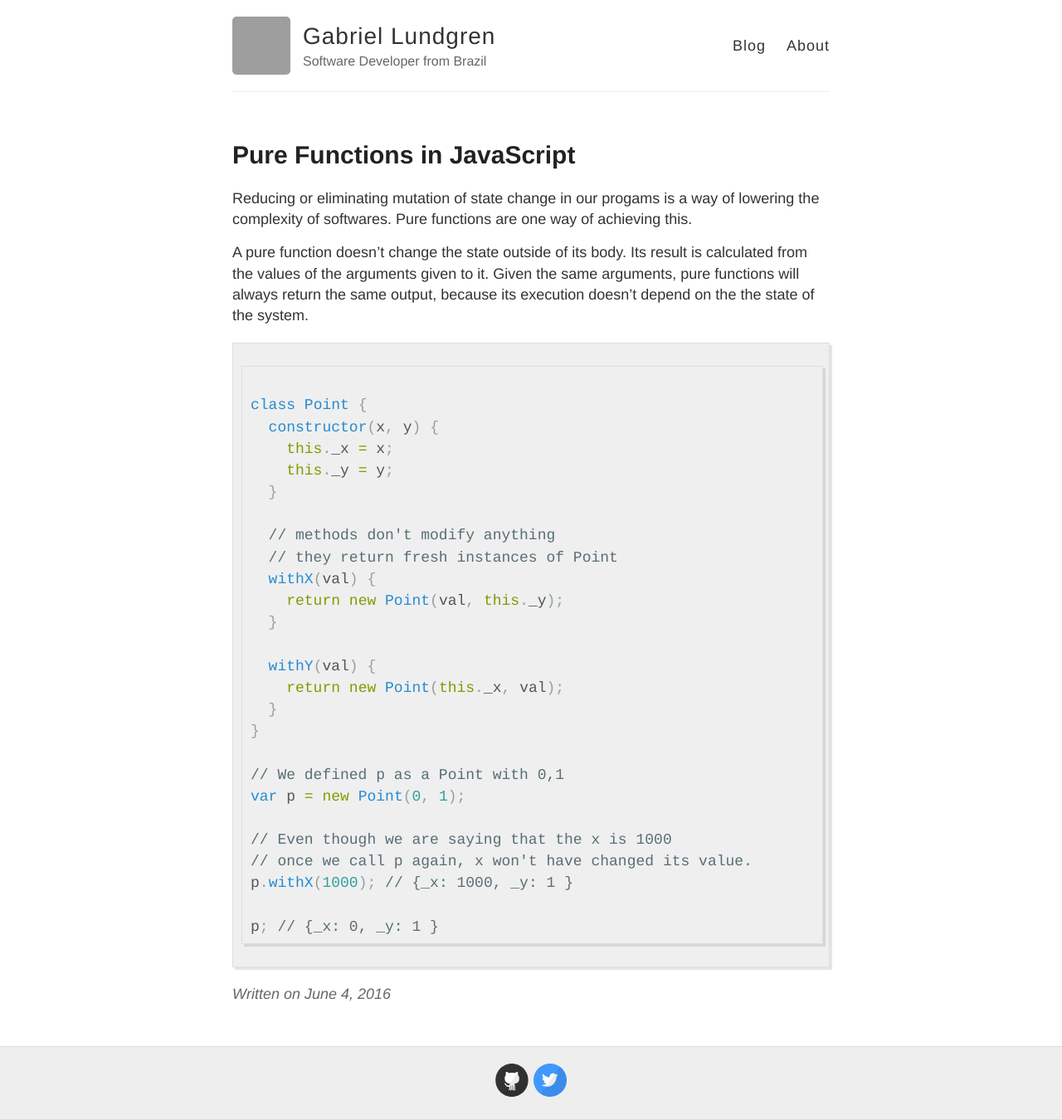
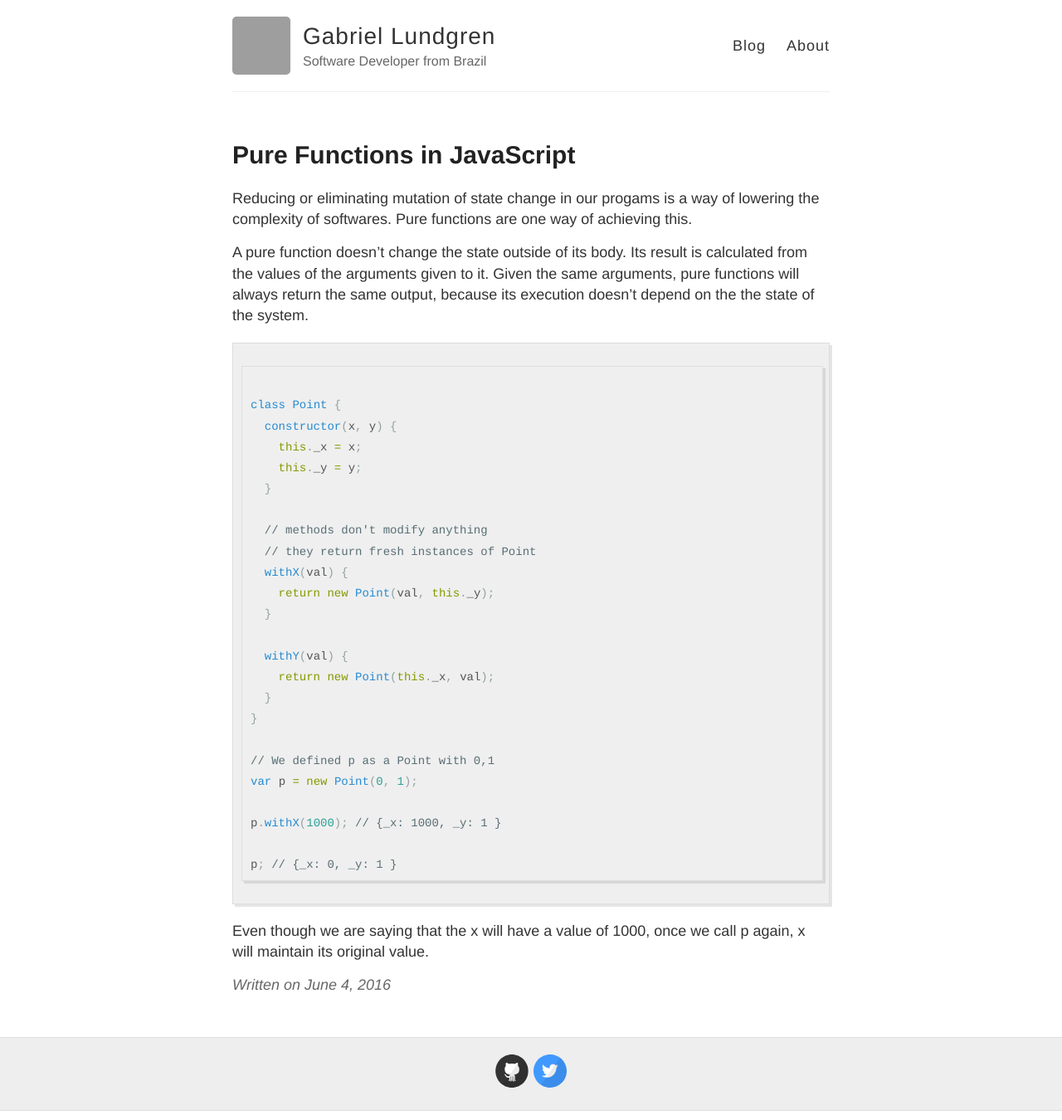
Before and after one commit to glundgren93/glundgren93.github.io, a Jekyll site: the page built from _posts/2016-6-4-Pure-Functions.md, in a window 1280 px wide. Shown: the whole page at 83% size. Built offline with Jekyll 4.4.1, drawn with Linux system fonts in a browser that asks for light colours; comment, search, counter and statistics services are not loaded; grey boxes are pictures that could not be loaded.

Commit message:
some adjustments

````diff
--- a/_posts/2016-6-4-Pure-Functions.md
+++ b/_posts/2016-6-4-Pure-Functions.md
@@ -30,9 +30,9 @@ class Point {
 // We defined p as a Point with 0,1
 var p = new Point(0, 1);
 
-// Even though we are saying that the x is 1000
-// once we call p again, x won't have changed its value.
 p.withX(1000); // {_x: 1000, _y: 1 }
 
 p; // {_x: 0, _y: 1 }
 ```
+
+Even though we are saying that the x will have a value of 1000, once we call p again, x will maintain its original value.
--- a/_sass/_highlights.scss
+++ b/_sass/_highlights.scss
@@ -12,6 +12,7 @@
 
 code {
   font-family:'Bitstream Vera Sans Mono','Courier', monospace;
+  font-size: 14px !important;
 }
 
 .highlight .c { color: #586E75 } /* Comment */
````
Also changed, not shown: _posts/2016-6-2-First-Class-Functions.md (+0 -4 lines).
